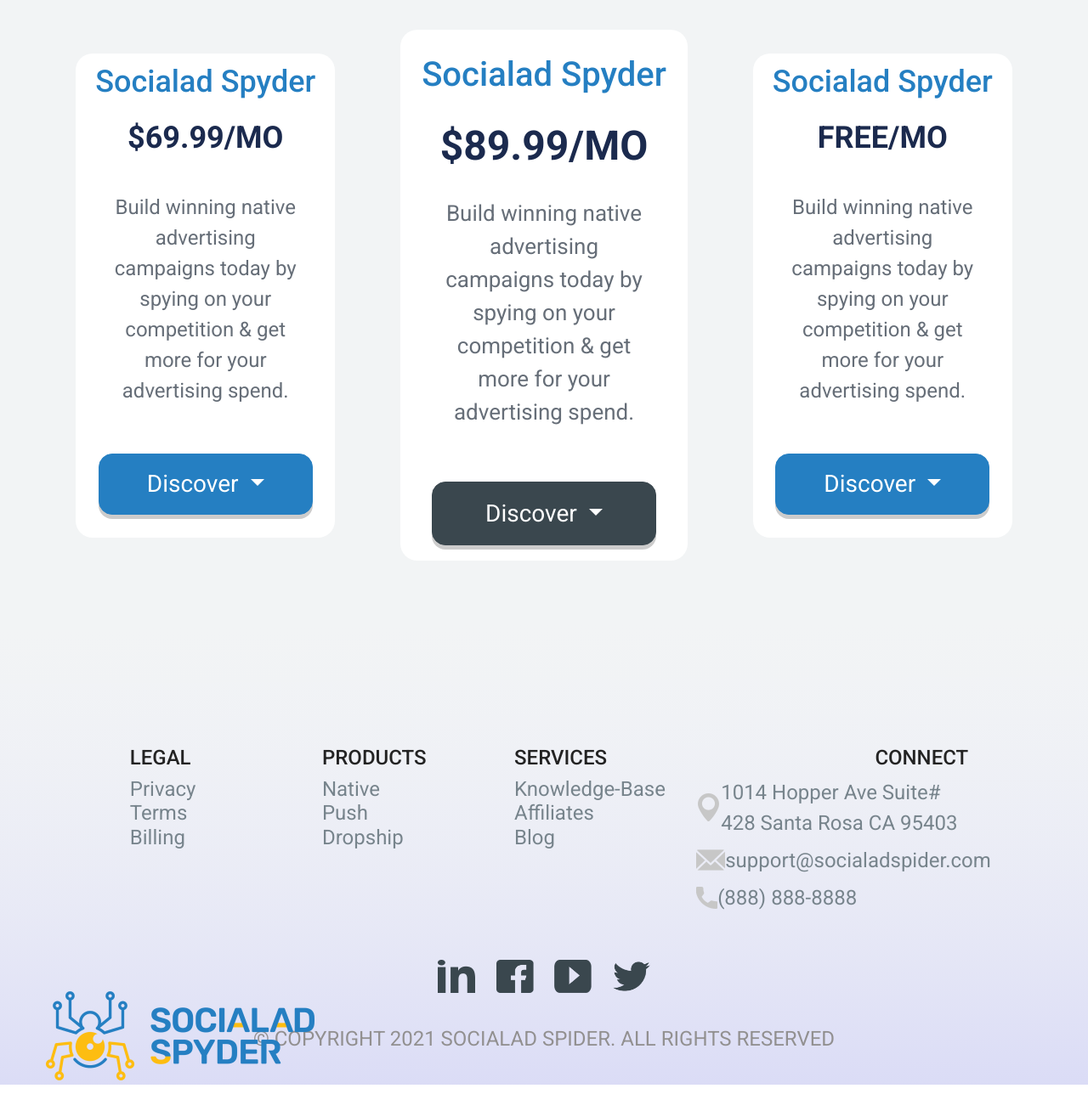
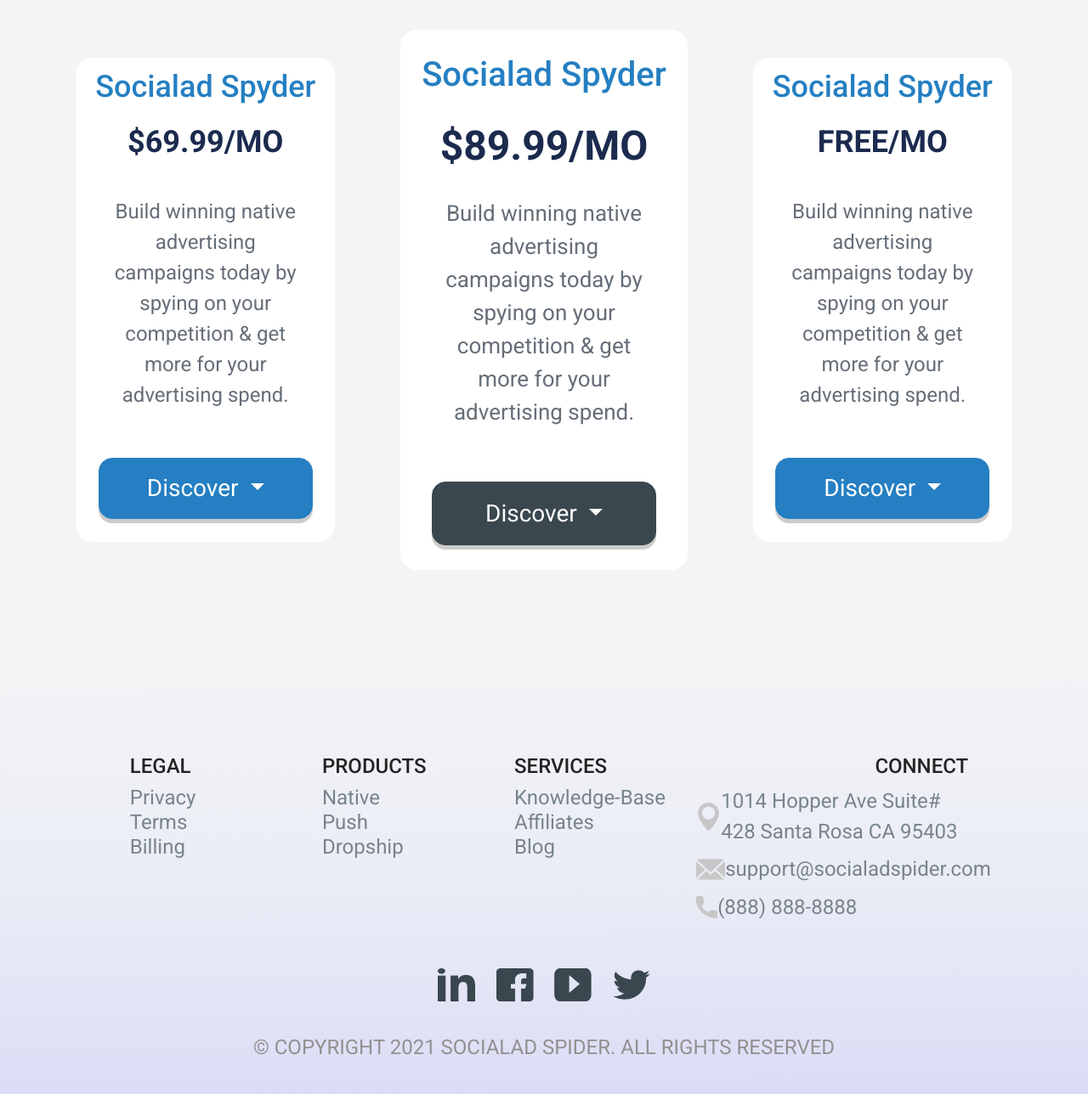
Before and after one commit to dimon1512b/SocialadSpiderLandingPage, a plain HTML site: page LandingPage.html in a window 1280 px wide. Shown: the part 3186-4474 px from the top of the page at 85% size. Drawn offline with nearby package versions, Linux system fonts and the light colour scheme.

Commit message:
Without bottom spider. Adapting is ready

```diff
--- a/LandingPage.css
+++ b/LandingPage.css
@@ -146,7 +146,7 @@ button:hover::after {
 .section1 .row ul {
     display: flex;
     justify-content: space-around;
-    width: 25%;
+    width: 35%;
     margin-top: 18px;
 }
 
@@ -295,7 +295,7 @@ button:hover::after {
 
 .section4 .product-portfolio .product1, .product3 {
     max-width: 305px;
-    max-height: 582px;
+    /*max-height: 582px;*/
     margin: 3% 3%;
 }
 
@@ -323,7 +323,7 @@ button:hover::after {
 
 .section4 .product2 {
     max-width: 338px;
-    max-height: 625px;
+    /*max-height: 625px;*/
     margin: 3% 3%;
 }
 
--- a/LandingPage.html
+++ b/LandingPage.html
@@ -120,7 +120,7 @@
     </section>
     <section class="section5 footer">
 <!--        <img src="img/Rectangle29.svg" class="footer-img1">-->
-        <img src="img/SocialAdSpyderLogo2.png" class="footer-img2">
+<!--        <img src="img/SocialAdSpyderLogo2.png" class="footer-img2">-->
         <div class="row row-1">
             <div class="col-sm-2">
                 <h4>LEGAL</h4>
```
